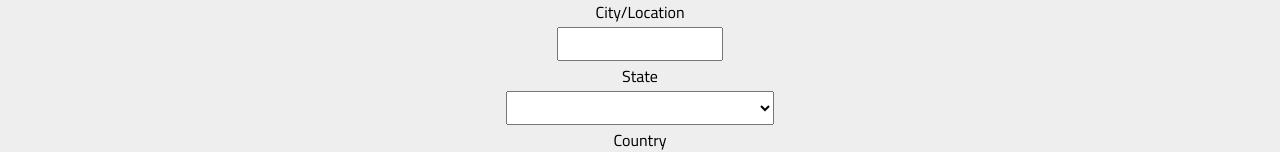
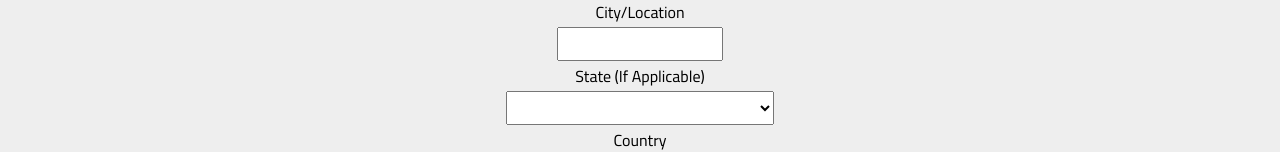
Before and after one commit to erobertsdev/hike-share, a plain HTML site: page assets/create-post.html in a window 1280 px wide. Shown: the part 227-379 px from the top of the page. Drawn offline with Linux system fonts and the light colour scheme; a script that the page names is missing.

Commit message:
create-post form verbage

```diff
--- a/assets/create-post.html
+++ b/assets/create-post.html
@@ -32,7 +32,7 @@
                 <input type="text" id="city" required />
             </div>
             <div class="create-form-state">
-                <label for="state">State</label><br>
+                <label for="state">State (If Applicable)</label><br>
                 <select name="state" id="state">
                     <option disabled selected value=""></option>
                     <option value="AL">Alabama</option>
```
